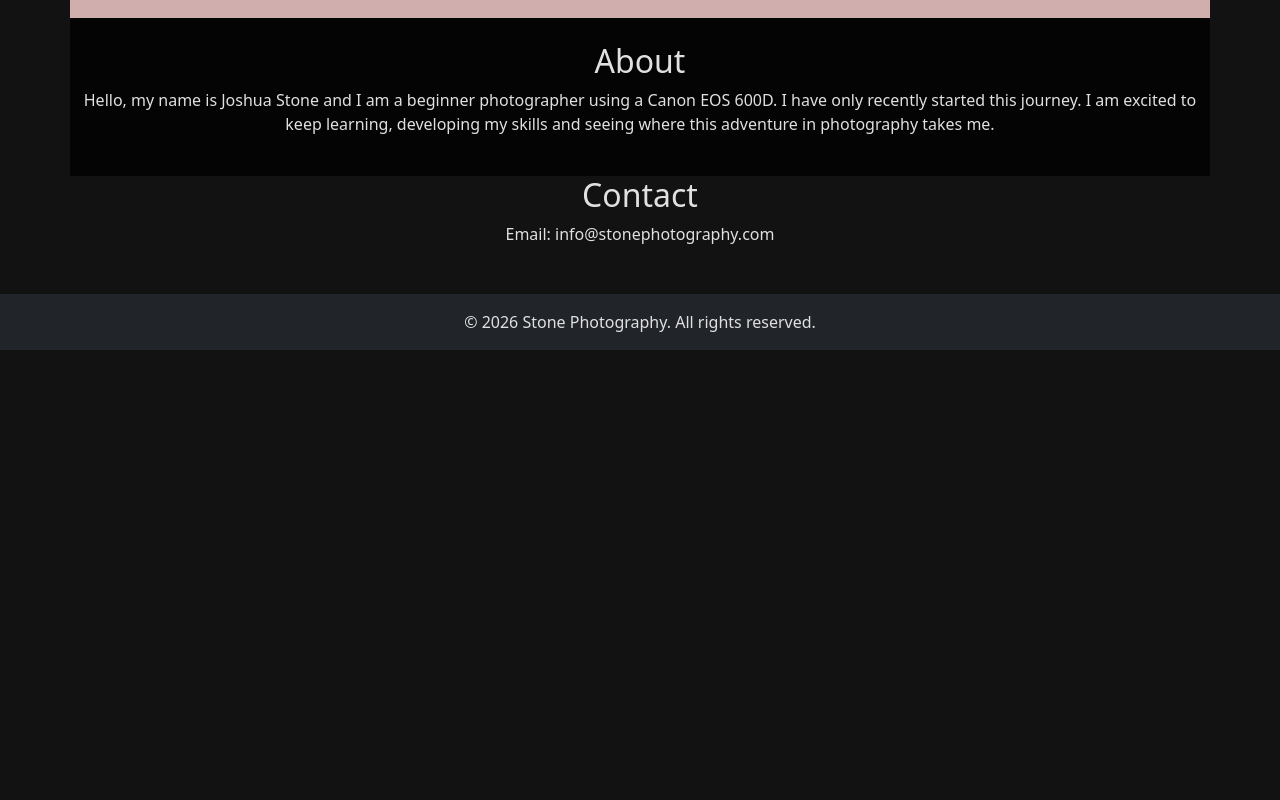
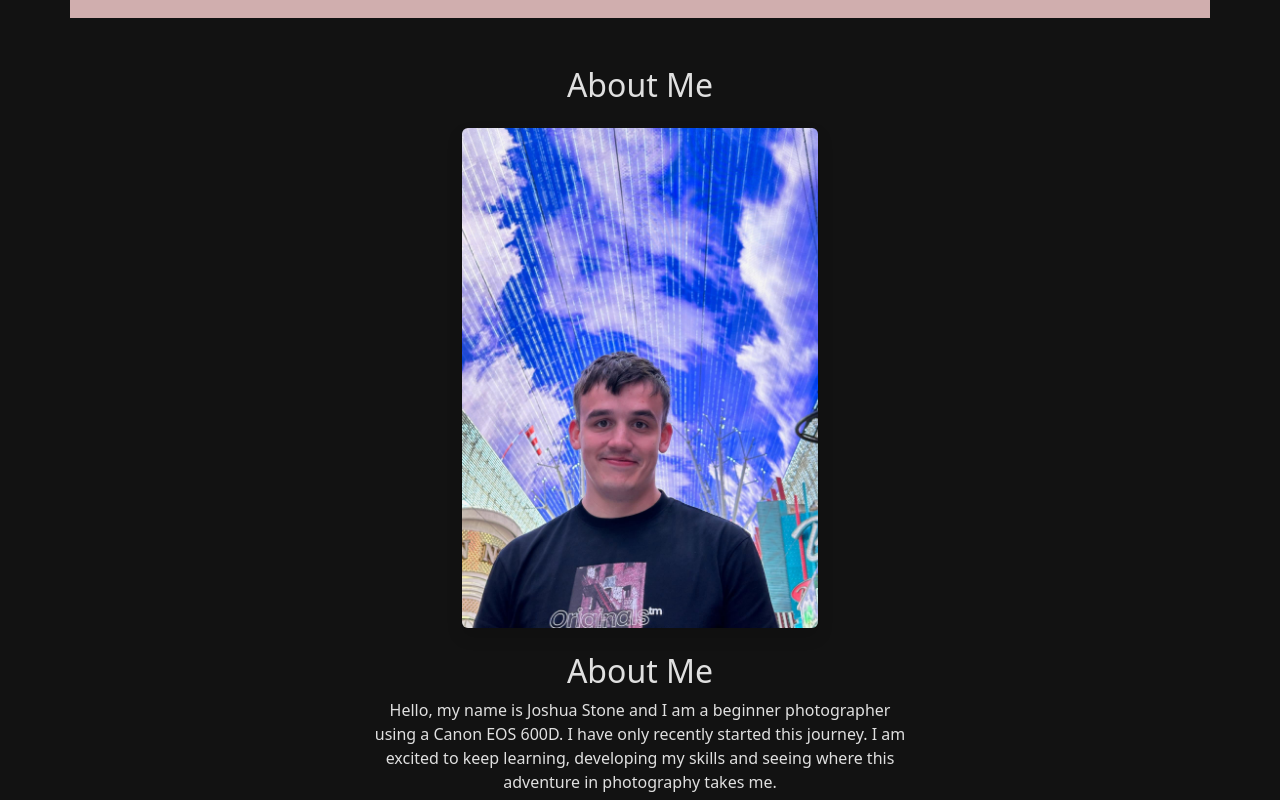
Before and after one commit to JoshuaStone9/StonePhotography, a React (Vite) app: page / in a window 1280 px wide. Shown: the part 880-1680 px from the top of the page. Before the commit the page ends 1230 px from the top, so only its background shows below. Built offline with nearby package versions, Linux system fonts and the light colour scheme.

Commit message:
feat: Adjusted About section to include a photo of me and also changed header from About to About Me. All major line changes are due to bootstrap methods needed for picture to work smoothly on all devices, this may later be changed

```diff
--- a/src/Components/About.jsx
+++ b/src/Components/About.jsx
@@ -1,16 +1,24 @@
 export default function About() {
   return (
-    <section
-      id="about"
-      className="container py-4 text-center"
-      style={{ backgroundColor: "rgba(0, 0, 0, 0.8)" }}
-    >
-      <h2>About</h2>
-        <p>Hello, my name is Joshua Stone and I am a beginner photographer
-        using a Canon EOS 600D. I have only recently started this journey.
-        I am excited to keep learning, developing my skills and seeing where
-        this adventure in photography takes me.
-        </p>
+    <section id="about" className="container py-5 text-center">
+      <h2 className="mb-4">About Me</h2>
+
+      <div className="row justify-content-center">
+        <div className="col-10 col-sm-8 col-md-6 col-lg-4">
+          <img src="images/me.jpg" alt="Joshua Stone" className="img-fluid rounded shadow about-img"/>
+        </div>
+      </div>
+
+      <div className="row justify-content-center mt-4">
+        <div className="col-10 col-md-8 col-lg-6">
+        <h2>About Me</h2>
+          <p>Hello, my name is Joshua Stone and I am a beginner photographer
+            using a Canon EOS 600D. I have only recently started this journey.
+            I am excited to keep learning, developing my skills and seeing where
+             this adventure in photography takes me.
+          </p>
+        </div>
+      </div>
     </section>
   );
 }
--- a/src/styles.css
+++ b/src/styles.css
@@ -45,3 +45,10 @@ body {
     font-size: 1rem;
     cursor: pointer;
 }
+
+.about-img {
+  height: 500px;
+  width: 100%;
+  object-fit: cover;
+  object-position: contain;
+}
```
Also changed, not shown: images/Me.jpg (added).
